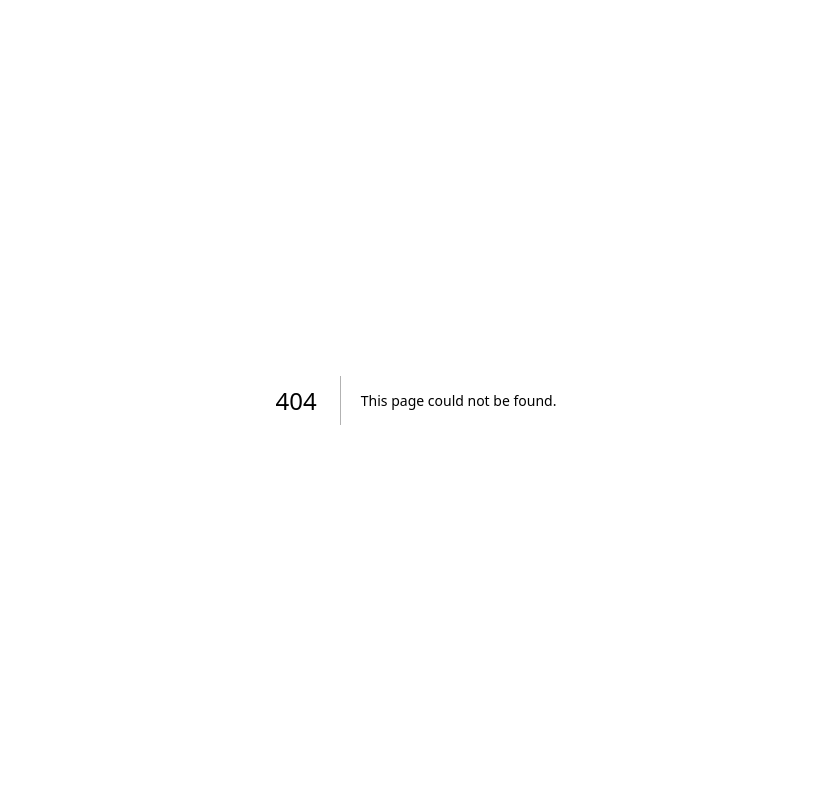
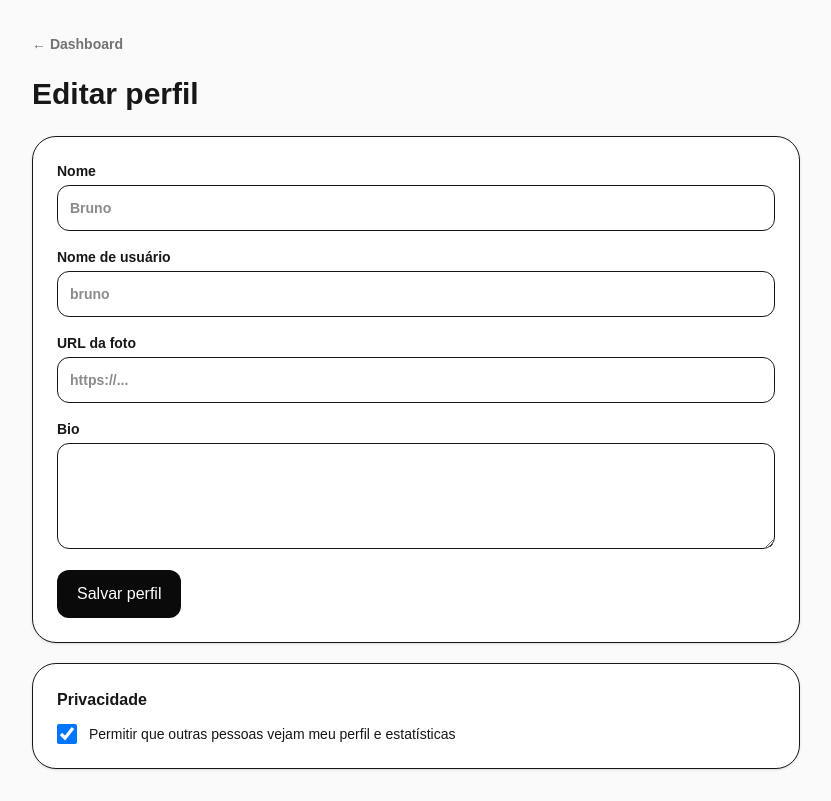
Before and after one commit to zaysauro/NaBagagem-Web, a Next.js app: page /dashboard/perfil/editar in a window 1280 px wide. Before the commit this address had no page. Shown: the whole page, without its empty margins (224-1055 px from the left). Built offline with nearby package versions, Linux system fonts and the light colour scheme; no server answers.

Commit message:
feat: add profile editing and privacy settings

```diff
--- /dev/null
+++ b/app/dashboard/perfil/editar/page.tsx
@@ -0,0 +1,19 @@
+"use client";
+import { useEffect, useState } from "react";
+import Link from "next/link";
+
+export default function ProfileSettings() {
+ const [form,setForm]=useState({display_name:"",username:"",bio:"",avatar_url:""});
+ const [publicStats,setPublicStats]=useState(true); const [message,setMessage]=useState("");
+ useEffect(()=>{fetch("/api/profile").then(r=>r.json()).then(d=>{if(d.profile)setForm({...form,...d.profile});setPublicStats(d.is_public??true)})},[]);
+ async function save(e:React.FormEvent){e.preventDefault();const r=await fetch("/api/profile",{method:"PATCH",headers:{"Content-Type":"application/json"},body:JSON.stringify(form)});const d=await r.json();setMessage(r.ok?"Perfil salvo.":d.error||"Erro ao salvar.");}
+ async function privacy(v:boolean){setPublicStats(v);const r=await fetch("/api/profile/privacy",{method:"PATCH",headers:{"Content-Type":"application/json"},body:JSON.stringify({is_public:v})});if(!r.ok)setMessage("Não foi possível alterar a privacidade.");}
+ return <main className="min-h-screen bg-neutral-50 px-6 py-8"><div className="mx-auto max-w-3xl"><Link href="/dashboard" className="text-sm font-semibold text-neutral-500">← Dashboard</Link><h1 className="mt-5 text-3xl font-bold">Editar perfil</h1>
+ <form onSubmit={save} className="mt-6 space-y-4 rounded-3xl border bg-white p-6 shadow-sm">
+ {([["display_name","Nome","Bruno"],["username","Nome de usuário","bruno"],["avatar_url","URL da foto","https://..."]] as const).map(([k,l,p])=><label key={k} className="block text-sm font-semibold">{l}<input value={form[k]} onChange={e=>setForm({...form,[k]:e.target.value})} placeholder={p} className="mt-1 w-full rounded-xl border p-3"/></label>)}
+ <label className="block text-sm font-semibold">Bio<textarea value={form.bio} onChange={e=>setForm({...form,bio:e.target.value})} rows={4} className="mt-1 w-full rounded-xl border p-3"/></label>
+ <button className="rounded-xl bg-neutral-950 px-5 py-3 font-semibold text-white">Salvar perfil</button>{message&&<p className="text-sm text-neutral-600">{message}</p>}
+ </form>
+ <section className="mt-5 rounded-3xl border bg-white p-6 shadow-sm"><h2 className="font-bold">Privacidade</h2><label className="mt-3 flex items-center gap-3"><input type="checkbox" checked={publicStats} onChange={e=>privacy(e.target.checked)} className="h-5 w-5"/><span className="text-sm">Permitir que outras pessoas vejam meu perfil e estatísticas</span></label></section>
+ </div></main>;
+}
```
